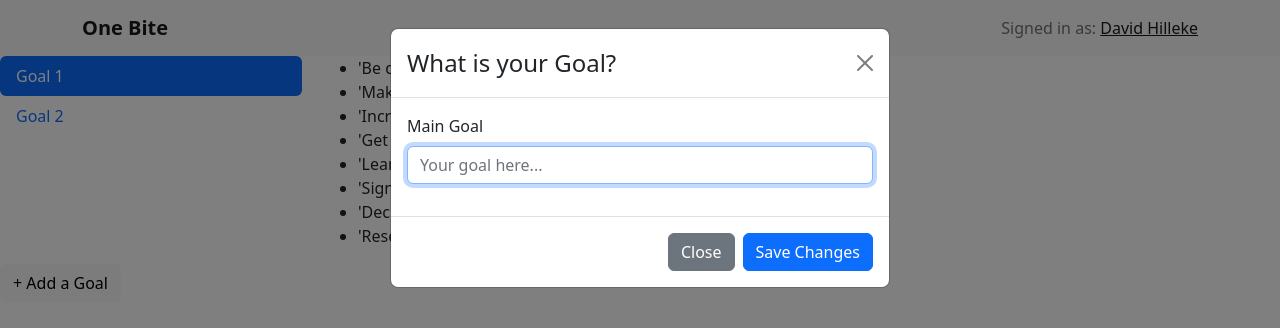
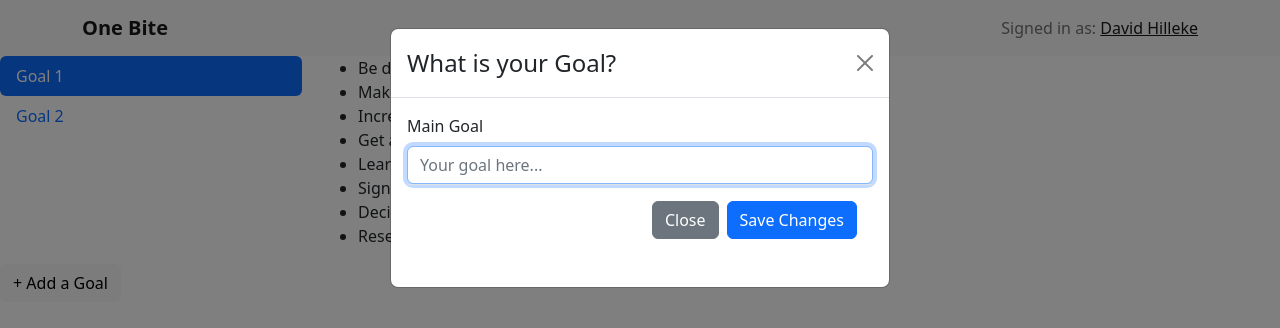
Before and after one commit to hillekecodes/one-bite, a React (Create React App) app: page / in a window 1280 px wide. Both pictures are taken after a click on the button "+ Add a Goal". Shown: the top 328 px of the page. Built offline with nearby package versions, Linux system fonts and the light colour scheme.

Commit message:
after brandons magic

```diff
--- a/src/App.js
+++ b/src/App.js
@@ -4,10 +4,15 @@ import 'bootstrap/dist/css/bootstrap.min.css';
 
 function App() {
   return (
+    // <React router >
+
     <div className="App">
       <Navigation />
+      {/* <Context> */}
       <LeftInterface />
+      {/* </Context> */}
     </div>
+    // </ React router >
   );
 }
 
--- a/src/Components/AddGoal.js
+++ b/src/Components/AddGoal.js
@@ -3,21 +3,97 @@ import Button from 'react-bootstrap/Button';
 import Form from 'react-bootstrap/Form';
 import Modal from 'react-bootstrap/Modal';
 
-function AddGoal() {
-    const [show, setShow] = useState(false);
+function AddGoal(goals, setGoals) {
+    const [ show, setShow ] = useState(false); // const show = false
+    const [ step, setStep ] = useState(1)
+    const [ modalGoal, setModalGoal ] = useState('')
+    const [ doIt, canYouDoIt ] = useState(false)
 
-    const handleClose = () => setShow(false);
-    const handleShow = () => setShow(true);
+
+    console.log("STEP? ", step)
+
+    const handleSave = () => {
+      // Figure out how to spread an array in state
+      // console.log("goals 1", goals)
+      // const newGoals = goals
+      // console.log("newGoals", newGoals.push(modalGoal))
+      setGoals(newGoals)
+      setStep(2)
+    }
+
+    const handleNextClosestStep = () => {
+      // setStep(3)
+    }
+
+    const handleStepOneClose = () => {
+      // Look into setting step back to 1 after exiting modal
+      // setStep(1)
+      setShow(false)
+    }
+
+    const renderStep = () => {
+      if (step === 1) {
+        return (
+          <Form.Group className="mb-3" controlId="exampleForm.ControlInput1">
+          <Form.Label>Main Goal</Form.Label>
+          <Form.Control
+            onChange={(e) => setModalGoal(e.target.value)}
+            value={modalGoal}
+            type="text"
+            placeholder="Your goal here..."
+            autoFocus
+          />
+           <Modal.Footer>
+        <Button variant="secondary" onClick={handleStepOneClose}>
+          Close
+        </Button>
+        <Button variant="primary" onClick={handleSave}>
+          Save Changes
+        </Button>
+      </Modal.Footer>
+        </Form.Group>
+        )
+      }
+      if (step === 2) {
+        return (
+          <Form.Group className="mb-3" controlId="exampleForm.ControlInput1">
+          <Form.Label>{ goals.length ? goals[0] : '' }</Form.Label>
+          {/* goals.map(x => {
+            <Goal>
+          }) */}
+          <Form.Label>Can you do this now?</Form.Label>
+           <Modal.Footer>
+        <Button variant="secondary" onClick={handleNextClosestStep}>
+          No
+        </Button>
+        <Button variant="primary" onClick={() => canYouDoIt(true)}>
+          Yes
+        </Button>
+      </Modal.Footer>
+        </Form.Group>
+        )
+      }
+      // if (step === 3) {
+      //   return (
+      // //  Do it   //
+      //   )
+      // }
+      // if (step === 4) {
+      //   return (
+      // //  No    //
+      //   )
+      // }
+    }
 
     return (
       <>
-        <Button variant="light" onClick={handleShow}>
+        <Button variant="light" onClick={() => setShow(true)}>
           + Add a Goal
         </Button>
 
         <Modal
             show={show}
-            onHide={handleClose}
+            onHide={() => setShow(false)}
             backdrop="static"
         >
           <Modal.Header closeButton>
@@ -25,27 +101,67 @@ function AddGoal() {
           </Modal.Header>
           <Modal.Body>
             <Form>
-              <Form.Group className="mb-3" controlId="exampleForm.ControlInput1">
-                <Form.Label>Main Goal</Form.Label>
-                <Form.Control
-                  type="text"
-                  placeholder="Your goal here..."
-                  autoFocus
-                />
-              </Form.Group>
+              { renderStep() }
             </Form>
           </Modal.Body>
-          <Modal.Footer>
-            <Button variant="secondary" onClick={handleClose}>
-              Close
-            </Button>
-            <Button variant="primary" onClick={handleClose}>
-              Save Changes
-            </Button>
-          </Modal.Footer>
+
         </Modal>
       </>
     );
 }
 
 export default AddGoal;
+
+// import React, { useState } from 'react';
+// import Button from 'react-bootstrap/Button';
+// import Form from 'react-bootstrap/Form';
+// import Modal from 'react-bootstrap/Modal';
+
+// function AddGoal() {
+//     const [ show, setShow ] = useState(false);
+//     const [ steps, setSteps ] = useState([])
+
+
+//     const handleClose = () => setShow(false);
+//     const handleShow = () => setShow(true);
+
+//     return (
+//       <>
+//         <Button variant="light" onClick={handleShow}>
+//           + Add a Goal
+//         </Button>
+
+//         <Modal
+//             show={show}
+//             onHide={handleClose}
+//             backdrop="static"
+//         >
+//           <Modal.Header closeButton>
+//             <Modal.Title>What is your Goal?</Modal.Title>
+//           </Modal.Header>
+//           <Modal.Body>
+//             <Form>
+//               <Form.Group className="mb-3" controlId="exampleForm.ControlInput1">
+//                 <Form.Label>Main Goal</Form.Label>
+//                 <Form.Control
+//                   type="text"
+//                   placeholder="Your goal here..."
+//                   autoFocus
+//                 />
+//               </Form.Group>
+//             </Form>
+//           </Modal.Body>
+//           <Modal.Footer>
+//             <Button variant="secondary" onClick={handleClose}>
+//               Close
+//             </Button>
+//             <Button variant="primary" onClick={handleClose}>
+//               Save Changes
+//             </Button>
+//           </Modal.Footer>
+//         </Modal>
+//       </>
+//     );
+// }
+
+// export default AddGoal;
--- a/src/Components/LeftInterface.js
+++ b/src/Components/LeftInterface.js
@@ -1,3 +1,4 @@
+import { useState} from 'react'
 import Col from 'react-bootstrap/Col';
 import Nav from 'react-bootstrap/Nav';
 import Row from 'react-bootstrap/Row';
@@ -6,16 +7,18 @@ import Tab from 'react-bootstrap/Tab';
 import AddGoal from './AddGoal';
 
 function LeftInterface() {
+   const [ goals, setGoals ] = useState([])
+   console.log("GOALS IN LEFT INT: ", goals)
   const goal = [
     <ul>
-      <li>'Be debt-free in X years.'</li>
-      <li>'Make bigger payments on outstanding debt'</li>
-      <li>'Increase income'</li>
-      <li>'Get a higher paying job'</li>
-      <li>'Learn to code'</li>
-      <li>'Sign up for a bootcamp'</li>
-      <li>'Decide on a bootcamp'</li>
-      <li>'Research coding bootcamps'</li>
+      <li>Be debt-free in X yearss</li>
+      <li>Make bigger payments on outstanding debt</li>
+      <li>Increase income</li>
+      <li>Get a higher paying job</li>
+      <li>Learn to code</li>
+      <li>Sign up for a bootcamp</li>
+      <li>Decide on a bootcamp</li>
+      <li>Research coding bootcamps</li>
     </ul>
   ]
 
@@ -48,7 +51,8 @@ function LeftInterface() {
         </Row>
       </Tab.Container>
 
-      <AddGoal />
+      {/* possible to pass props down <AddGoal goalText={props} /> */}
+      <AddGoal goals={goals} setGoals={setGoals} />
 
     </div>
   );
```
